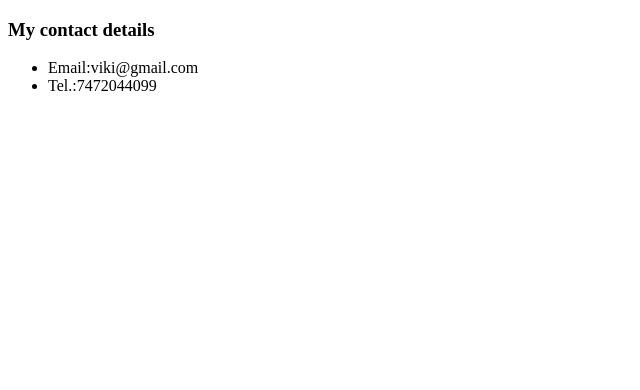
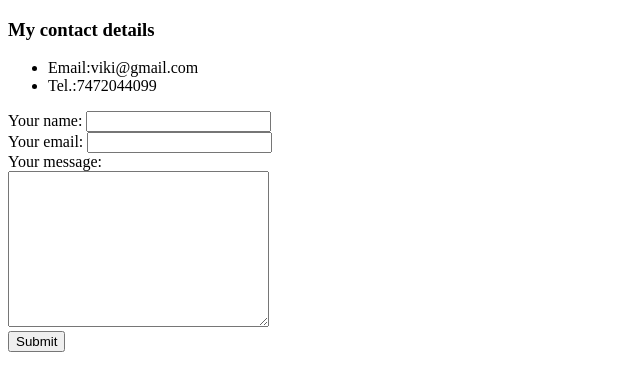
Before and after one commit to pavlejviki/bootcamp, a plain HTML site: page HTML - Personal site/contact.html in a window 1280 px wide. Shown: the whole page, without its empty margins (0-640 px from the left). Drawn offline with Linux system fonts and the light colour scheme.

Commit message:
Update contact.html

```diff
--- a/HTML - Personal site/contact.html
+++ b/HTML - Personal site/contact.html
@@ -12,6 +12,18 @@
     <li>Email:viki@gmail.com</li>
     <li>Tel.:7472044099</li>
   </ul>
+  <form  action="mailto:pavlejviki@gmail.com" method ="post" enctype="text/plain">
+    <label for="">Your name:</label>
+    <input type="text" name="YourName" value="">
+    <br>
+    <label for="">Your email:</label>
+    <input type="email" name="YourEmail" value=""><br>
+    <label for="">Your message:</label><br>
+    <textarea name="YourMessage" rows="10" cols="30"></textarea><br>
+    <input type="submit" name="">
+
+  </form>
+
 
 </body>
 
```
